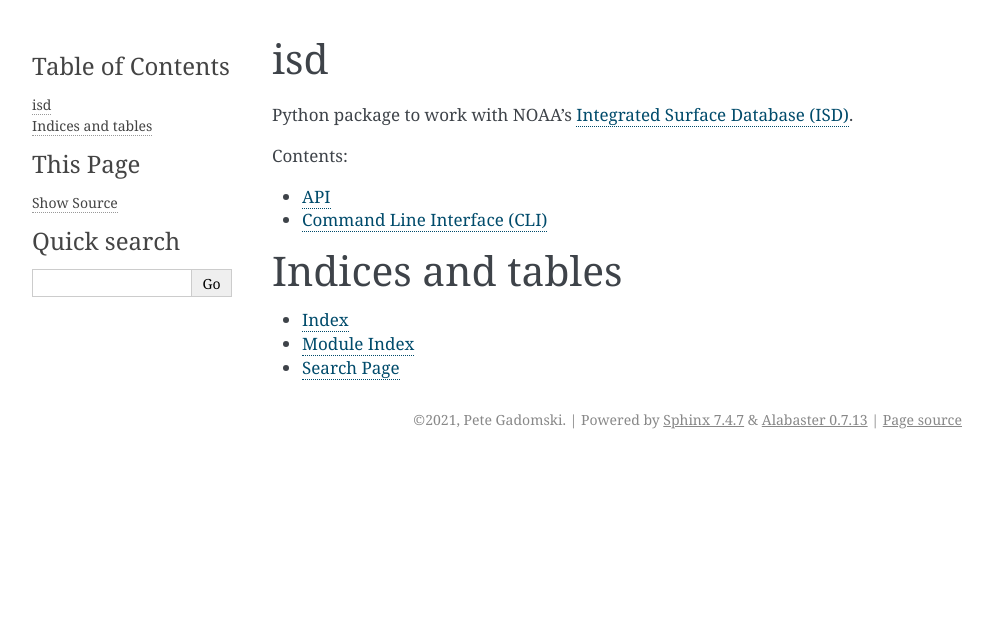
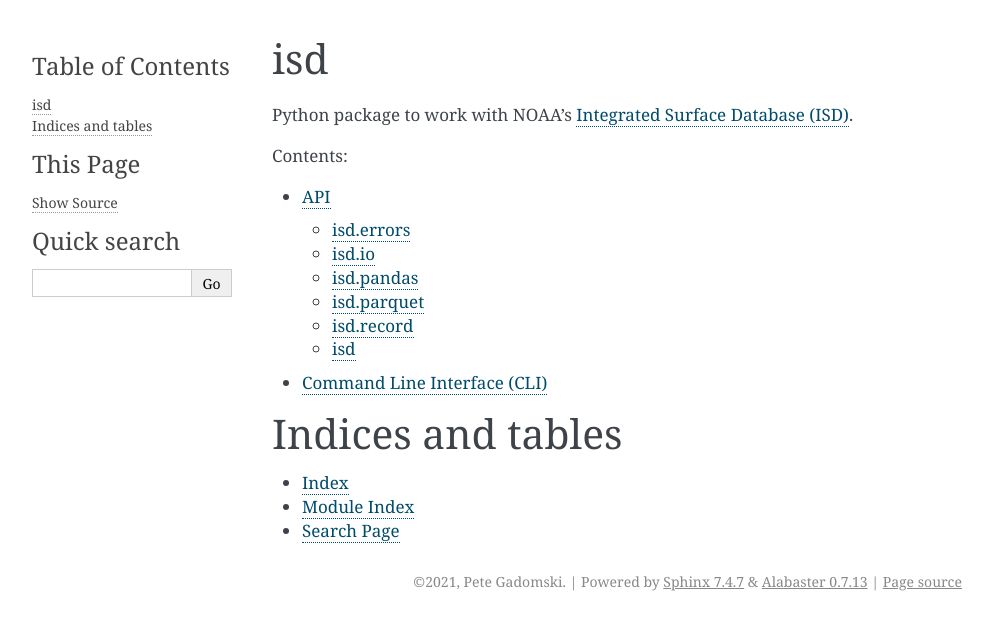
Before and after one commit to gadomski/pyisd, a Sphinx documentation site: the page built from docs/index.rst, in a window 1280 px wide. Shown: the top 630 px of the page, without its empty margins (148-1141 px from the left). Built offline with Sphinx 7.4.7, drawn with Linux system fonts in a browser that asks for light colours.

```diff
--- /dev/null
+++ b/docs/api/errors.rst
@@ -0,0 +1,5 @@
+isd.errors
+==========
+
+.. automodule:: isd.errors
+    :members:
--- /dev/null
+++ b/docs/api/io.rst
@@ -0,0 +1,5 @@
+isd.io
+======
+
+.. automodule:: isd.io
+    :members:
--- /dev/null
+++ b/docs/api/mod.rst
@@ -0,0 +1,20 @@
+API
+===
+
+Most useful functions and classes are contained in submodules.
+
+.. toctree::
+   :maxdepth: 2
+   :caption: Submodules:
+
+   errors
+   io
+   pandas
+   parquet
+   record
+
+isd
+---
+
+.. automodule:: isd
+    :members:
--- /dev/null
+++ b/docs/api/pandas.rst
@@ -0,0 +1,5 @@
+isd.pandas
+==========
+
+.. automodule:: isd.pandas
+    :members:
--- /dev/null
+++ b/docs/api/parquet.rst
@@ -0,0 +1,5 @@
+isd.parquet
+===========
+
+.. automodule:: isd.parquet
+    :members:
--- /dev/null
+++ b/docs/api/record.rst
@@ -0,0 +1,5 @@
+isd.record
+==========
+
+.. automodule:: isd.record
+    :members:
--- a/docs/index.rst
+++ b/docs/index.rst
@@ -6,8 +6,9 @@ Python package to work with NOAA's `Integrated Surface Database (ISD) <https://w
 .. toctree::
    :maxdepth: 2
    :caption: Contents:
+   :glob:
 
-   api
+   api/mod
    cli
 
 
--- a/setup.cfg
+++ b/setup.cfg
@@ -20,7 +20,7 @@ packages = find:
 python_requires = >=3.7
 install_requires =
     click ~= 8.0
-    dask ~= 2021.08
+    dask[distributed] ~= 2021.08
     pandas ~= 1.3
     pyarrow ~= 6.0
     geopandas ~= 0.8.0
```
Also changed, not shown: docs/api.rst (deleted, +0 -7 lines).
